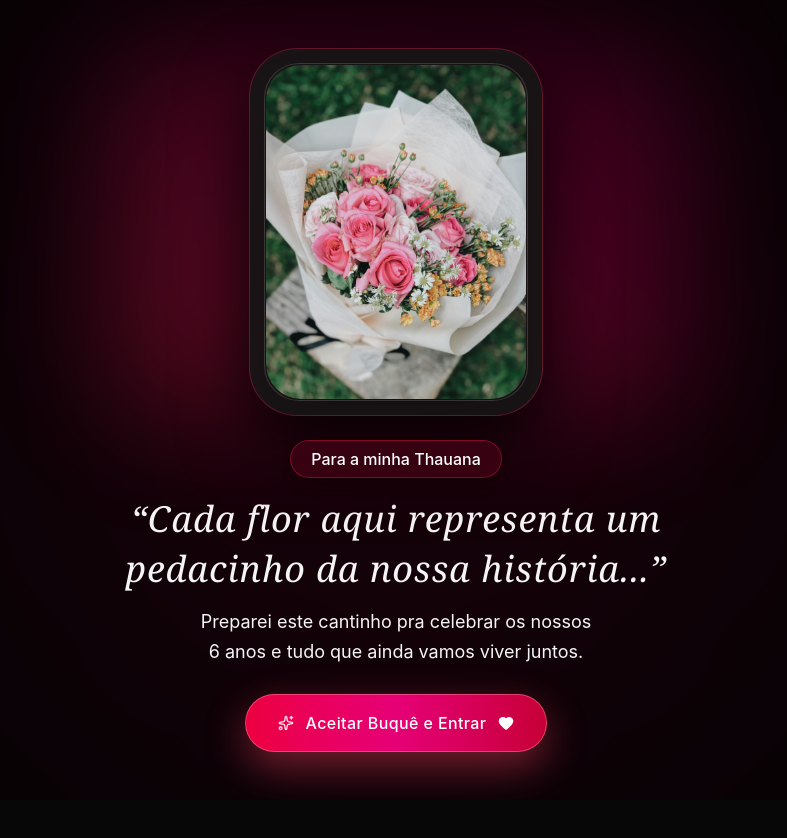
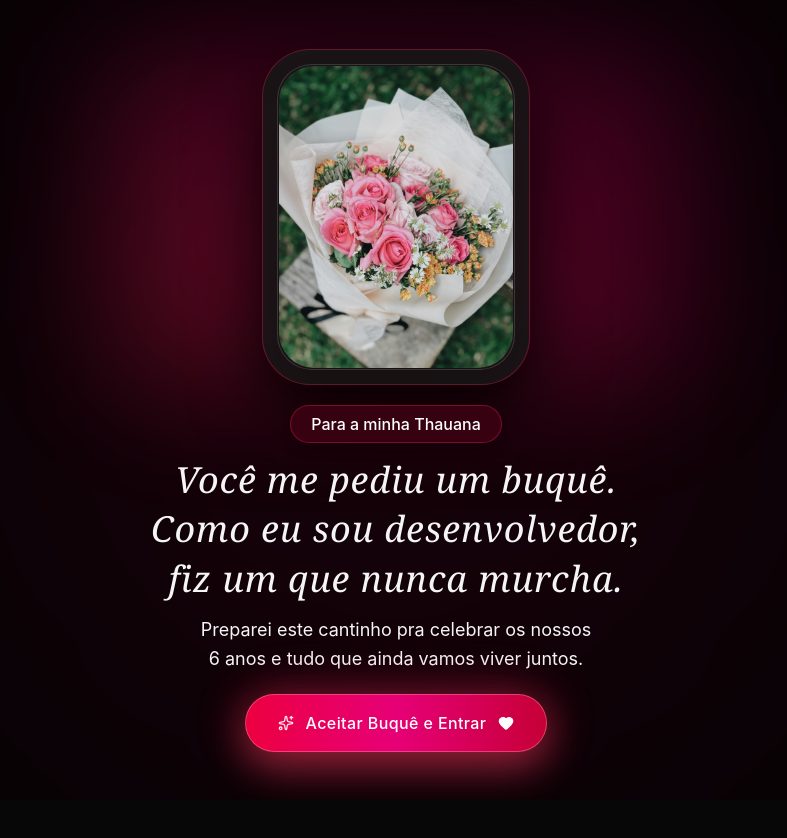
Before and after one commit to CARLOSEMANUEL0112/nosso-amor, a React (Vite) app: page / in a window 1280 px wide. Shown: the top 838 px of the page, without its empty margins (244-1031 px from the left). Built offline with nearby package versions, Linux system fonts and the light colour scheme.

Commit message:
Atualiza tela de entrada: texto do buquê e animações

```diff
--- a/src/components/WelcomeFlower.jsx
+++ b/src/components/WelcomeFlower.jsx
@@ -1,9 +1,22 @@
-import { useState } from "react";
+import { useState, useEffect } from "react";
 import { Heart, Sparkles } from "lucide-react";
 import { coupleData } from "../data/data";
 
 export function WelcomeFlower({ onEnter }) {
   const [isOpen, setIsOpen] = useState(false);
+
+  // Trava a rolagem da página enquanto a tela de entrada está aberta
+  // (e libera de volta quando ela sai de cena)
+  useEffect(() => {
+    const prevBody = document.body.style.overflow;
+    const prevHtml = document.documentElement.style.overflow;
+    document.body.style.overflow = "hidden";
+    document.documentElement.style.overflow = "hidden";
+    return () => {
+      document.body.style.overflow = prevBody;
+      document.documentElement.style.overflow = prevHtml;
+    };
+  }, []);
 
   const handleOpenSite = () => {
     setIsOpen(true);
@@ -12,25 +25,48 @@ export function WelcomeFlower({ onEnter }) {
     }, 800);
   };
 
+  // Atraso de cada item na animação de entrada (em segundos)
+  const delay = (s) => ({ animationDelay: `${s}s` });
+
   return (
     <div
-      className={`fixed inset-0 z-50 flex items-center justify-center bg-[#030305] text-white transition-all duration-700 px-4 select-none overflow-y-auto py-8 ${
+      className={`fixed inset-0 z-50 flex items-center justify-center bg-[#030305] text-white transition-all duration-700 px-4 py-4 select-none overflow-hidden overscroll-none touch-none ${
         isOpen ? "opacity-0 pointer-events-none scale-105 blur-sm" : "opacity-100 scale-100"
       }`}
     >
-      {/* Luzes de fundo atmosféricas */}
-      <div className="absolute left-1/2 top-1/2 -translate-x-1/2 -translate-y-1/2 h-[700px] w-[700px] md:h-[900px] md:w-[900px] rounded-full bg-rose-600/12 blur-[220px] pointer-events-none animate-pulse" style={{ animationDuration: '6s' }} />
+      {/* Animação de entrada em sequência (respeita quem desativa animações no aparelho) */}
+      <style>{`
+        @keyframes wfFadeUp {
+          from { opacity: 0; transform: translateY(18px); }
+          to   { opacity: 1; transform: translateY(0); }
+        }
+        .wf-in { opacity: 0; animation: wfFadeUp 0.8s cubic-bezier(0.22, 1, 0.36, 1) forwards; }
+        @media (prefers-reduced-motion: reduce) {
+          .wf-in { opacity: 1; animation: none; }
+        }
+      `}</style>
 
-      <div className="relative z-10 max-w-lg md:max-w-xl w-full mx-auto text-center flex flex-col items-center my-auto">
+      {/* Luzes de fundo atmosféricas (contidas em um wrapper para não vazarem para os lados) */}
+      <div className="absolute inset-0 overflow-hidden pointer-events-none">
+        <div
+          className="absolute left-1/2 top-1/2 -translate-x-1/2 -translate-y-1/2 h-[700px] w-[700px] md:h-[900px] md:w-[900px] rounded-full bg-rose-600/12 blur-[220px] animate-pulse"
+          style={{ animationDuration: "6s" }}
+        />
+      </div>
 
-        {/* Moldura da Foto (altura limitada para o texto e o botão sempre caberem na tela) */}
-        <div className="relative mb-6 group w-full flex justify-center">
-          <div className="absolute inset-0 rounded-[3rem] bg-gradient-to-tr from-rose-500/40 to-pink-600/30 blur-3xl group-hover:blur-[50px] transition-all duration-700 animate-pulse" style={{ animationDuration: '4s' }} />
+      <div className="relative z-10 max-w-lg md:max-w-xl w-full mx-auto text-center flex flex-col items-center">
 
-          <div className="relative p-3.5 md:p-4 rounded-[3rem] bg-neutral-900/90 border border-rose-500/30 shadow-[0_30px_70px_rgba(0,0,0,0.9)] backdrop-blur-2xl overflow-hidden h-[42vh] md:h-[46vh] max-h-[480px] w-auto aspect-[4/5] max-w-[320px] md:max-w-[390px] transform group-hover:-translate-y-1.5 transition-transform duration-500">
+        {/* Moldura da Foto (altura baseada na tela visível, para tudo caber sem rolar) */}
+        <div className="wf-in relative mb-5 group w-full flex justify-center" style={delay(0.1)}>
+          <div
+            className="absolute inset-0 rounded-[3rem] bg-gradient-to-tr from-rose-500/40 to-pink-600/30 blur-3xl group-hover:blur-[50px] transition-all duration-700 animate-pulse"
+            style={{ animationDuration: "4s" }}
+          />
+
+          <div className="relative p-3.5 md:p-4 rounded-[3rem] bg-neutral-900/90 border border-rose-500/30 shadow-[0_30px_70px_rgba(0,0,0,0.9)] backdrop-blur-2xl overflow-hidden h-[min(33dvh,400px)] md:h-[min(42dvh,470px)] w-auto aspect-[4/5] max-w-[320px] md:max-w-[390px] transform group-hover:-translate-y-1.5 transition-transform duration-500">
             <img
               src={coupleData.welcomeBouquet}
-              alt="Buquê de Flores para a Thauana"
+              alt="Buquê de flores para a Thauana"
               className="w-full h-full object-cover rounded-[2.2rem] shadow-2xl transform group-hover:scale-105 transition-transform duration-700"
             />
             <div className="absolute inset-3.5 rounded-[2.2rem] ring-1 ring-inset ring-white/15 pointer-events-none" />
@@ -38,21 +74,35 @@ export function WelcomeFlower({ onEnter }) {
         </div>
 
         {/* Etiqueta */}
-        <div className="inline-flex items-center px-5 py-1.5 rounded-full border border-rose-500/35 bg-rose-950/60 backdrop-blur-md mb-4 text-sm sm:text-base text-white font-medium shadow-lg">
+        <div
+          className="wf-in inline-flex items-center px-5 py-1.5 rounded-full border border-rose-500/35 bg-rose-950/60 backdrop-blur-md mb-3 text-sm sm:text-base text-white font-medium shadow-lg"
+          style={delay(0.45)}
+        >
           Para a minha Thauana
         </div>
 
         {/* Título Principal */}
-        <h1 className="font-serif italic text-2xl sm:text-3xl md:text-4xl text-neutral-100 mb-3.5 tracking-wide leading-snug px-2 text-balance">
-          &ldquo;Cada flor aqui representa um pedacinho da nossa história...&rdquo;
+        <h1
+          className="wf-in font-serif italic text-2xl sm:text-3xl md:text-4xl text-neutral-100 mb-3 tracking-wide leading-snug px-2 text-balance"
+          style={delay(0.8)}
+        >
+          Você me pediu um buquê. Como eu sou desenvolvedor, fiz um que nunca murcha.
         </h1>
 
         {/* Descrição */}
-        <p className="text-sm sm:text-base md:text-lg text-neutral-100 font-normal mb-7 max-w-xs md:max-w-md leading-relaxed text-balance">
+        <p
+          className="wf-in text-sm sm:text-base md:text-lg text-neutral-100 font-normal mb-5 max-w-xs md:max-w-md leading-relaxed text-balance"
+          style={delay(1.15)}
+        >
           Preparei este cantinho pra celebrar os nossos 6 anos e tudo que ainda vamos viver juntos.
         </p>
 
-        {/* Botão de Ação */}
+        {/* Botão de Ação (com brilho pulsando de leve atrás) */}
+        <div className="wf-in relative" style={delay(1.5)}>
+          <span
+            className="absolute -inset-1.5 rounded-full bg-rose-500/40 blur-xl animate-pulse pointer-events-none"
+            style={{ animationDuration: "2.5s" }}
+          />
           <button
             onClick={handleOpenSite}
             className="group relative inline-flex items-center gap-3 px-8 py-4 rounded-full bg-gradient-to-r from-rose-600 via-pink-600 to-rose-700 text-white font-medium text-sm md:text-base shadow-[0_15px_40px_rgba(244,63,94,0.45)] hover:shadow-[0_20px_60px_rgba(244,63,94,0.7)] hover:scale-105 active:scale-95 transition-all duration-300 cursor-pointer border border-rose-300/40 overflow-hidden"
@@ -62,6 +112,7 @@ export function WelcomeFlower({ onEnter }) {
             <span className="relative z-10 tracking-wide font-medium">Aceitar Buquê e Entrar</span>
             <Heart className="w-4 h-4 fill-white text-white group-hover:scale-125 transition-transform" />
           </button>
+        </div>
 
       </div>
     </div>
```
Lines whose indentation alone changed are shown as unchanged.
